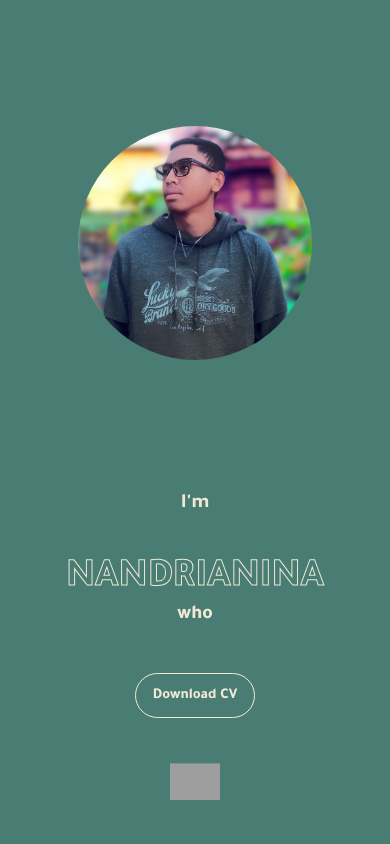
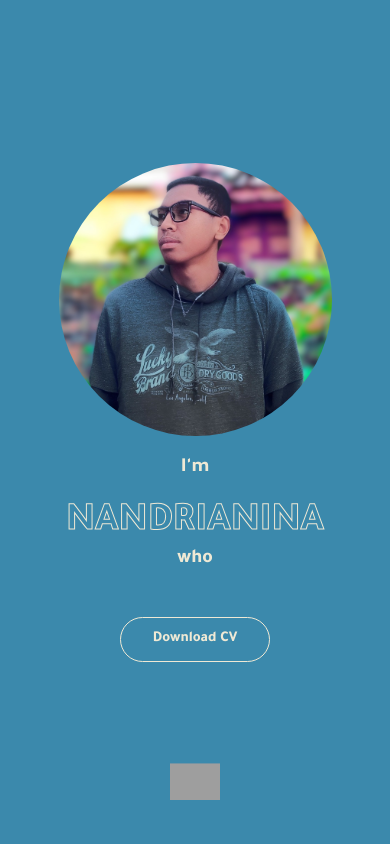
Before and after one commit to NandryRakoto/NANDRY11, a plain HTML site: page index.html in a window 390 px wide. Shown: the top 844 px of the page. Drawn offline with nearby package versions, Linux system fonts and the light colour scheme; grey boxes are pictures that could not be loaded.

Commit message:
Update style.css

```diff
--- a/style.css
+++ b/style.css
@@ -2,6 +2,12 @@
 @font-face {
   font-family: Tajawal;
   src: url(fonts/Tajawal-ExtraBold.ttf);
+}
+:root {
+  --first-color: #25445d;
+  --second-color: #497d74;
+  --third-color: #71bbb2;
+  --last-color: #efe9d5;
 }
 * {
   /* font-family: "Catamaran", serif; */
@@ -10,13 +16,13 @@
   padding: 0;
   box-sizing: border-box;
   scroll-behavior: smooth;
+  scrollbar-color: var(--second-color) var(--first-color);
   text-decoration: none;
+  animation: 0.5s;
 }
-:root {
-  --first-color: #25445d;
-  --second-color: #497d74;
-  --third-color: #71bbb2;
-  --last-color: #efe9d5;
+*::selection {
+  background-color: var(--third-color);
+  color: #fff;
 }
 html,
 body {
@@ -87,7 +93,7 @@ header {
   justify-content: space-around;
   align-items: center;
   width: 100%;
-  padding: 10px 0;
+  padding: 20px 0;
   box-shadow: 0 0 15px rgba(0, 0, 0, 0.164);
   opacity: 0;
   position: fixed;
@@ -299,13 +305,13 @@ form button:hover {
 #Home {
   width: 100%;
   height: 100vh;
-  background-color: var(--second-color);
+  background-color:#3b89ac;
   display: flex;
   justify-content: space-between;
   align-items: center;
 }
 body.dark-mode #Home {
-  background-color: var(--first-color);
+  background-color: #002535;
 }
 #Home .image {
   width: 50%;
@@ -345,7 +351,7 @@ body.dark-mode #Home .text .my_name {
   font-weight: 500;
 }
 #Home .text button {
-  width: 120px;
+  width: 150px;
   height: 45px;
   border-radius: 50px;
   background: transparent;
@@ -382,14 +388,13 @@ body.dark-mode .title .grand {
 }
 .title .grand1 {
   position: absolute;
-  top:50%;
+  top: 50%;
   left: 50%;
   transform: translate(-50%, -50%);
   font-size: 60px;
   text-align: center;
   font-weight: bolder;
   text-align: center;
-  color:var(--first-color);
 }
 body.dark-mode .title .grand1 {
   color: var(--third-color);
@@ -721,6 +726,7 @@ body.dark-mode .container_contact form input {
   padding-left: 15px;
   font-size: 17px;
   color: var(--first-color);
+  padding: 15px;
 }
 body.dark-mode .container_contact form textarea {
   background-color: transparent;
@@ -757,7 +763,7 @@ footer {
   background-color: var(--second-color);
 }
 body.dark-mode footer {
-  background: var(--first-color);
+  background: #3b89ac;
 }
 footer .reseaux {
   display: flex;
@@ -862,30 +868,37 @@ footer .copyrigth p {
     font-size: 25px;
   }
   #Home {
-    flex-wrap: wrap;
-    gap: 0;
-    padding: 70px 0;
+    flex-direction: column;
+    justify-content: center;
+    align-items: center;
+    gap: 20px;
+    padding: 0px 0;
   }
   #Home .image {
     width: 100%;
   }
   #Home .image img {
-    width: 60%;
+    width: 70%;
   }
   #Home .text {
     width: 100%;
+    align-items: center;
     text-align: center;
+    gap: 0;
   }
   #Home .text .je_suis {
     font-size: 20px;
-
-    padding: 20px 0;
+    padding: 0px 0;
+    margin: 0%;
   }
   #Home .text button {
     font-size: 15px;
+    padding: 0 10px;
   }
   #Home .text .my_name {
     font-size: 40px;
+    padding: 0%;
+    margin: 0;
   }
   #Home .text #typed {
     font-size: 20px;
```
